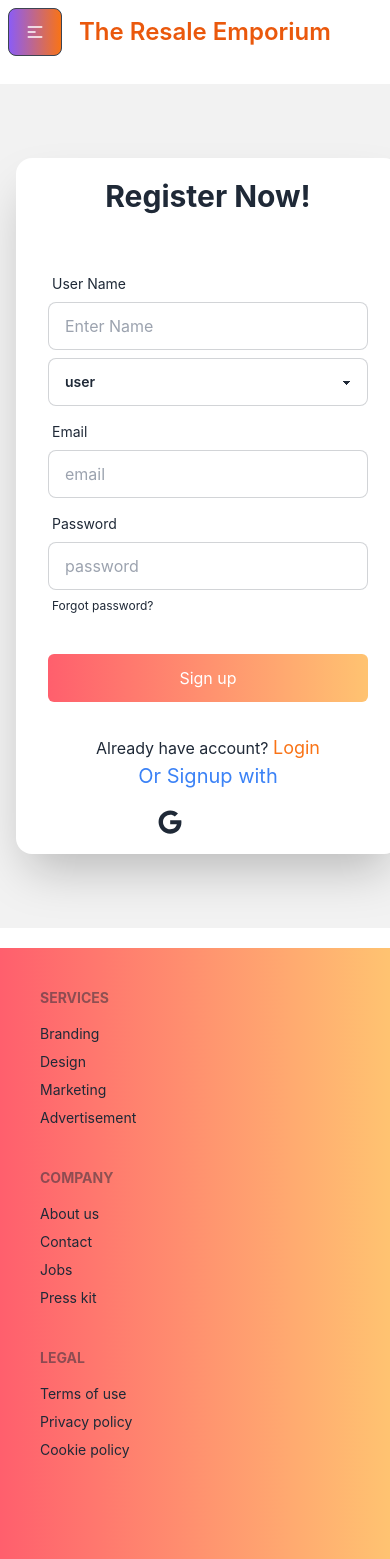
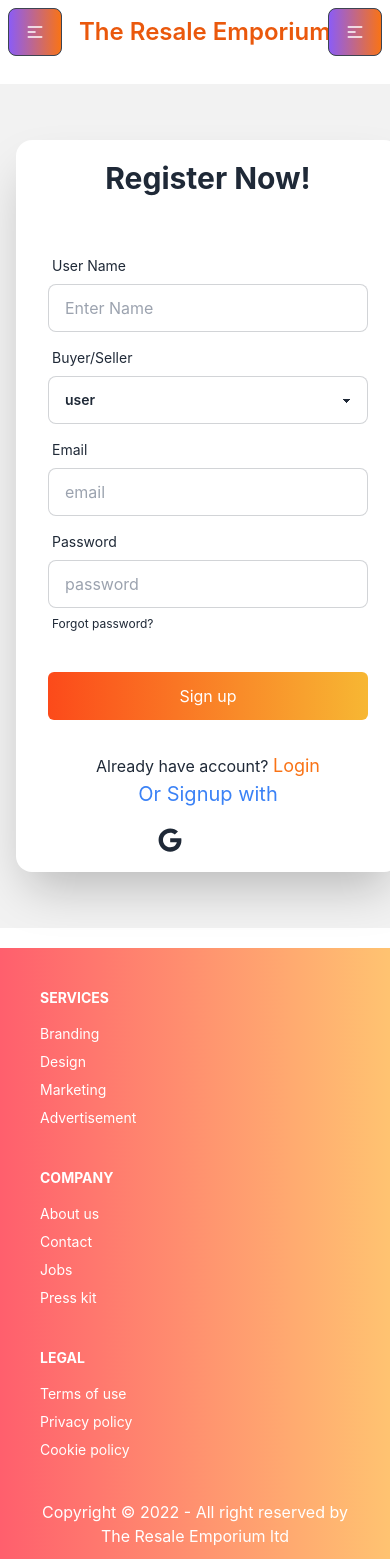
Before and after one commit to jaber1104076/The-Resale-Emporium-client, a React (Create React App) app: page /signup in a window 390 px wide. Shown: the top 1559 px of the page. Built offline with nearby package versions, Linux system fonts and the light colour scheme; no server answers.

Commit message:
deshboard layout added

```diff
--- a/src/Components/PrimaryButton/PrimaryButton.js
+++ b/src/Components/PrimaryButton/PrimaryButton.js
@@ -4,7 +4,7 @@ const PrimaryButton = ({ children, classes, handler }) => {
     return (
         <button
             onClick={handler}
-            className={`hover:text-gray-100 bg-gradient-to-r from-[#ff5f6d] to-[#ffc371] text-white ${classes}`}
+            className={`hover:text-gray-100 bg-gradient-to-r from-[#fc4a1a] to-[#f7b733] text-white ${classes}`}
         >
             {children}
         </button>
--- /dev/null
+++ b/src/Layout/DashboardLayout.js
@@ -0,0 +1,28 @@
+import React from 'react';
+import { Link, Outlet } from 'react-router-dom';
+import Navbar from '../Pages/Shared/Navbar/Navbar';
+
+const DashboardLayout = () => {
+    return (
+        <div>
+            <Navbar></Navbar>
+            <div className="drawer drawer-mobile">
+                <input id="dashboard-drawer" type="checkbox" className="drawer-toggle" />
+                <div className="drawer-content">
+                    <Outlet></Outlet>
+                </div>
+                <div className="drawer-side">
+                    <label htmlFor="dashboard-drawer" className="drawer-overlay"></label>
+                    <ul className="menu p-4 w-80 bg-base-100 text-orange-500">
+
+                        <li><Link>Sidebar Item 1</Link></li>
+                        <li><Link>Sidebar Item 2</Link></li>
+                    </ul>
+
+                </div>
+            </div>
+        </div>
+    );
+};
+
+export default DashboardLayout;
--- /dev/null
+++ b/src/Pages/Dashboard/Dashboard.js
@@ -0,0 +1,11 @@
+import React from 'react';
+
+const Dashboard = () => {
+    return (
+        <div>
+            <h3>comming soon...........</h3>
+        </div>
+    );
+};
+
+export default Dashboard;
--- a/src/Pages/Shared/Footer/Footer.js
+++ b/src/Pages/Shared/Footer/Footer.js
@@ -4,30 +4,30 @@ import { Link } from 'react-router-dom';
 const Footer = () => {
     return (
         <footer className="p-10 bg-gradient-to-r from-[#ff5f6d] to-[#ffc371]">
-            <div className='footer '>
+            <div className='footer text-white'>
                 <div>
-                    <span className="footer-title">Services</span>
+                    <span className="footer-title opacity-100">Services</span>
                     <Link to="/" className="link link-hover">Branding</Link>
                     <Link to="/" className="link link-hover">Design</Link>
                     <Link to="/" className="link link-hover">Marketing</Link>
                     <Link to="/" className="link link-hover">Advertisement</Link>
                 </div>
                 <div>
-                    <span className="footer-title">Company</span>
+                    <span className="footer-title opacity-100">Company</span>
                     <Link to="/" className="link link-hover">About us</Link>
                     <Link to="/" className="link link-hover">Contact</Link>
                     <Link to="/" className="link link-hover">Jobs</Link>
                     <Link to="/" className="link link-hover">Press kit</Link>
                 </div>
                 <div>
-                    <span className="footer-title">Legal</span>
+                    <span className="footer-title opacity-100">Legal</span>
                     <Link to="/" className="link link-hover">Terms of use</Link>
                     <Link to="/" className="link link-hover">Privacy policy</Link>
                     <Link to="/" className="link link-hover">Cookie policy</Link>
                 </div>
             </div>
-            <div className='text-center mt-24'>
-                <p>Copyright © 2022 - All right reserved by The Resale Emporium ltd</p>
+            <div className='text-center mt-10'>
+                <p className='text-white'>Copyright © 2022 - All right reserved by The Resale Emporium ltd</p>
             </div>
         </footer>
     );
--- a/src/Pages/Shared/Navbar/Navbar.js
+++ b/src/Pages/Shared/Navbar/Navbar.js
@@ -31,7 +31,7 @@ const Navbar = () => {
                     <label tabIndex={0} className="btn bg-gradient-to-r from-violet-500 to-orange-500 lg:hidden">
                         <svg xmlns="http://www.w3.org/2000/svg" className="h-5 w-5" fill="none" viewBox="0 0 24 24" stroke="currentColor"><path strokeLinecap="round" strokeLinejoin="round" strokeWidth="2" d="M4 6h16M4 12h8m-8 6h16" /></svg>
                     </label>
-                    <ul tabIndex={0} className="menu menu-compact dropdown-content mt-3 p-2 shadow bg-base-100 rounded-box w-52">
+                    <ul tabIndex={1} className="menu menu-compact dropdown-content mt-3 p-2 shadow bg-base-100 rounded-box w-52">
                         {menuItems}
                     </ul>
                 </div>
@@ -42,6 +42,9 @@ const Navbar = () => {
                     {menuItems}
                 </ul>
             </div>
+            <label htmlFor="dashboard-drawer" tabIndex={2} className="btn bg-gradient-to-r from-violet-500 to-orange-500 lg:hidden">
+                <svg xmlns="http://www.w3.org/2000/svg" className="h-5 w-5" fill="none" viewBox="0 0 24 24" stroke="currentColor"><path strokeLinecap="round" strokeLinejoin="round" strokeWidth="2" d="M4 6h16M4 12h8m-8 6h16" /></svg>
+            </label>
         </div>
     );
 };
--- a/src/Pages/SignUp/SignUp.js
+++ b/src/Pages/SignUp/SignUp.js
@@ -63,6 +63,9 @@ const SignUp = () => {
                                 <input type="text" name='name' placeholder="Enter Name" className="input input-bordered" required />
                             </div>
                             <div className="form-control">
+                                <label className="label">
+                                    <span className="label-text">Buyer/Seller</span>
+                                </label>
                                 <select name='users' className="select select-bordered w-full max-w-xs">
                                     <option value='user'>user</option>
                                     <option value='seller'>seller</option>
```
Also changed, not shown: src/Routes/Routes/Routes.js (+12 -0 lines).
